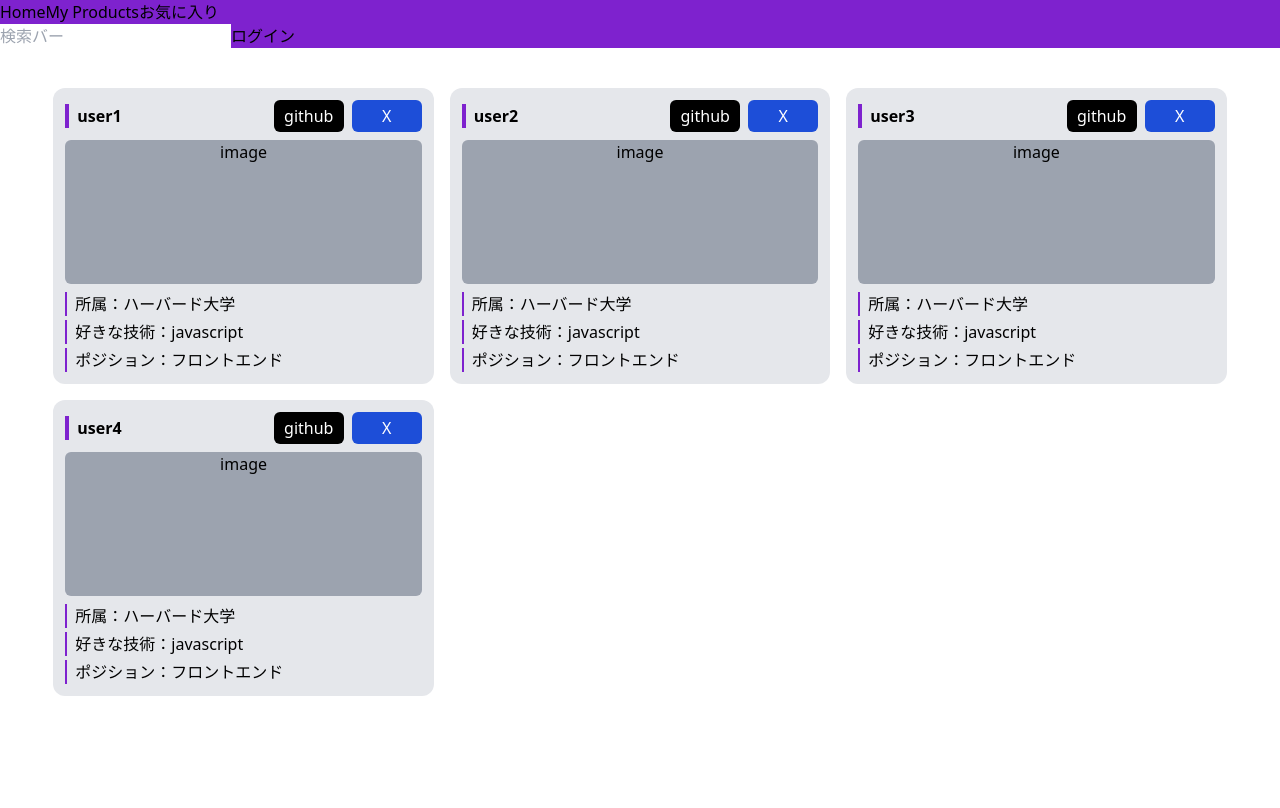
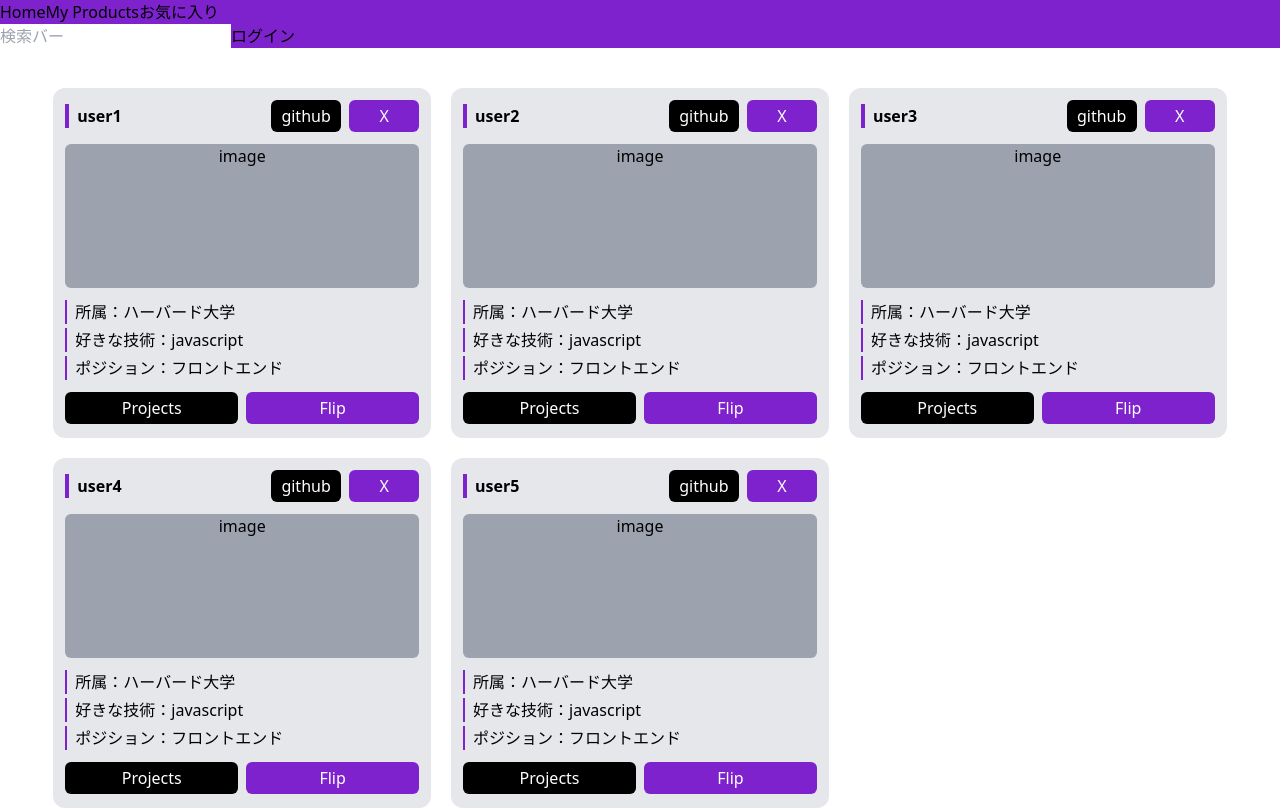
Before and after one commit to zerowater4704/dev-share, a Next.js app: page /users_page in a window 1280 px wide. Built offline with nearby package versions, Linux system fonts and the light colour scheme.

Commit message:
create users_card

```diff
--- a/src/app/users_page/componets/Card.tsx
+++ /dev/null
@@ -1,24 +0,0 @@
-const Card = ({ dummy }: { dummy: string }) => {
-  return (
-    <div className=" rounded-xl bg-gray-200 p-3">
-      <div className="flex w-full flex-col gap-2">
-        <div className="flex items-center">
-          <h1 className="flex-1 border-l-4 border-purple-700 pl-2 font-bold">{dummy}</h1>
-          <div className="flex gap-2">
-            <button className="w-[70px] rounded-md bg-black p-1 text-white">github</button>
-            <button className="w-[70px] rounded-md bg-blue-700 p-1 text-white">X</button>
-          </div>
-        </div>
-        <div className="w-ful h-36 rounded-md bg-gray-400 text-center">image</div>
-
-        <ul className="flex flex-col gap-1">
-          <li className="border-l-2 border-purple-700 pl-2">所属：ハーバード大学</li>
-          <li className="border-l-2 border-purple-700 pl-2">好きな技術：javascript</li>
-          <li className="border-l-2 border-purple-700 pl-2">ポジション：フロントエンド</li>
-        </ul>
-      </div>
-    </div>
-  )
-}
-
-export default Card
--- /dev/null
+++ b/src/app/users_page/componets/CardBack.tsx
@@ -0,0 +1,98 @@
+import Link from 'next/link'
+import type { Dispatch, SetStateAction } from 'react'
+import type { dummysType } from './CardList'
+
+const CardBack = ({
+  dummy,
+  setFlip,
+  setFlipCardId,
+}: {
+  dummy: dummysType
+  setFlip: Dispatch<SetStateAction<boolean>>
+  setFlipCardId: Dispatch<SetStateAction<number | null>>
+}) => {
+  const flipToggle = () => {
+    setFlipCardId(null)
+  }
+
+  return (
+    <div className="relative h-[350px] w-full rounded-xl bg-gray-200 p-3">
+      <div className="flex w-full flex-col gap-3">
+        <h1 className="rounded-md bg-purple-700 py-1 text-center font-bold text-white">Projects</h1>
+        <ul className="mx-1 flex flex-col gap-5">
+          <li className=" flex flex-col justify-between">
+            <div className="flex justify-between">
+              <span className="flex-1 items-center border-l-4 border-purple-700 pl-2 font-bold">
+                Todoアプリ
+              </span>
+              <div className="flex gap-1">
+                <Link href="/users_page">
+                  <button className="w-16 rounded-full bg-black p-1 text-sm text-white">
+                    GitHub
+                  </button>
+                </Link>
+                <Link href="/users_page">
+                  <button className="w-16 rounded-full bg-purple-700 p-1 text-sm text-white">
+                    App
+                  </button>
+                </Link>
+              </div>
+            </div>
+            <div className="pl-3 text-sm">⭐️⭐️⭐️⭐️⭐️4.3</div>
+          </li>
+
+          <li className=" flex flex-col justify-between">
+            <div className="flex justify-between">
+              <span className="flex-1 items-center border-l-4 border-purple-700 pl-2 font-bold">
+                Todoアプリ
+              </span>
+              <div className="flex gap-1">
+                <Link href="/users_page">
+                  <button className="w-16 rounded-full bg-black p-1 text-sm text-white">
+                    GitHub
+                  </button>
+                </Link>
+                <Link href="/users_page">
+                  <button className="w-16 rounded-full bg-purple-700 p-1 text-sm text-white">
+                    App
+                  </button>
+                </Link>
+              </div>
+            </div>
+            <div className="pl-3 text-sm">⭐️⭐️⭐️⭐️⭐️5</div>
+          </li>
+
+          <li className=" flex flex-col justify-between">
+            <div className="flex justify-between">
+              <span className="flex-1 items-center border-l-4 border-purple-700 pl-2 font-bold">
+                Todoアプリ
+              </span>
+              <div className="flex gap-1">
+                <Link href="/users_page">
+                  <button className="w-16 rounded-full bg-black p-1 text-sm text-white">
+                    GitHub
+                  </button>
+                </Link>
+                <Link href="/users_page">
+                  <button className="w-16 rounded-full bg-purple-700 p-1 text-sm text-white">
+                    App
+                  </button>
+                </Link>
+              </div>
+            </div>
+            <div className="pl-3 text-sm">⭐️⭐️⭐️⭐️⭐️3.5</div>
+          </li>
+        </ul>
+
+        <button
+          className="absolute bottom-3 right-2 w-1/2 rounded-md bg-purple-700 p-1 text-white"
+          onClick={() => flipToggle()}
+        >
+          Flip
+        </button>
+      </div>
+    </div>
+  )
+}
+
+export default CardBack
--- /dev/null
+++ b/src/app/users_page/componets/CardFront.tsx
@@ -0,0 +1,57 @@
+import Link from 'next/link'
+import type { Dispatch, SetStateAction } from 'react'
+import type { dummysType } from './CardList'
+
+const CardFront = ({
+  dummy,
+  setFlip,
+  setFlipCardId,
+}: {
+  dummy: dummysType
+  setFlip: Dispatch<SetStateAction<boolean>>
+  setFlipCardId: Dispatch<SetStateAction<number | null>>
+}) => {
+  const flipToggle = (id: number) => {
+    setFlipCardId(id)
+  }
+
+  return (
+    <div className=" h-[350px] w-auto rounded-xl bg-gray-200 p-3">
+      <div className="flex w-full flex-col gap-3">
+        <div className="flex items-center">
+          <h1 className="flex-1 border-l-4 border-purple-700 pl-2 font-bold">
+            {dummy?.name as string}
+          </h1>
+          <div className="flex gap-2">
+            <button className="w-[70px] rounded-md bg-black p-1 text-white">github</button>
+            <button className="w-[70px] rounded-md bg-purple-700 p-1 text-white">X</button>
+          </div>
+        </div>
+        <div className="w-ful h-36 rounded-md bg-gray-400 text-center">image</div>
+
+        <ul className="flex flex-col gap-1">
+          <li className="border-l-2 border-purple-700 pl-2">所属：ハーバード大学</li>
+          <li className="border-l-2 border-purple-700 pl-2">好きな技術：javascript</li>
+          <li className="border-l-2 border-purple-700 pl-2">ポジション：フロントエンド</li>
+        </ul>
+
+        <div className="flex gap-2">
+          <Link
+            href="/projects_page"
+            className="w-1/2 rounded-md bg-black p-1 text-center text-white"
+          >
+            Projects
+          </Link>
+          <button
+            className="w-1/2 rounded-md bg-purple-700 p-1 text-white"
+            onClick={() => flipToggle(dummy.id)}
+          >
+            Flip
+          </button>
+        </div>
+      </div>
+    </div>
+  )
+}
+
+export default CardFront
--- /dev/null
+++ b/src/app/users_page/componets/CardList.tsx
@@ -0,0 +1,60 @@
+'use client'
+import { useState } from 'react'
+import CardBack from './CardBack'
+import CardFront from './CardFront'
+
+export interface dummysType {
+  id: number
+  name: string
+  languages: string
+}
+
+const dummys = [
+  {
+    id: 1,
+    name: 'user1',
+    languages: 'javascript',
+  },
+  {
+    id: 2,
+    name: 'user2',
+    languages: 'java',
+  },
+  {
+    id: 3,
+    name: 'user3',
+    languages: 'python',
+  },
+  {
+    id: 4,
+    name: 'user4',
+    languages: 'typescript',
+  },
+  {
+    id: 5,
+    name: 'user5',
+    languages: 'ruby',
+  },
+] as dummysType[]
+
+const CardList = () => {
+  const [flip, setFlip] = useState<boolean>(false)
+  const [flipCardId, setFlipCardId] = useState<number | null>(null)
+
+  return (
+    <ul className="mx-auto mt-10 grid w-11/12 grid-cols-3 gap-5">
+      {dummys.map((dummy, index) => (
+        // eslint-disable-next-line react/jsx-key
+        <div className="size-auto">
+          {flipCardId === dummy.id ? (
+            <CardBack key={index} dummy={dummy} setFlip={setFlip} setFlipCardId={setFlipCardId} />
+          ) : (
+            <CardFront key={index} dummy={dummy} setFlip={setFlip} setFlipCardId={setFlipCardId} />
+          )}
+        </div>
+      ))}
+    </ul>
+  )
+}
+
+export default CardList
--- a/src/app/users_page/page.tsx
+++ b/src/app/users_page/page.tsx
@@ -1,14 +1,9 @@
-import Card from './componets/Card'
+import CardList from './componets/CardList'
 
-const dummy = ['user1', 'user2', 'user3', 'user4']
 const page = () => {
   return (
     <div className="size-full">
-      <ul className="mx-auto mt-10 grid h-auto w-11/12 grid-cols-3 gap-4">
-        {dummy.map((dummy, index) => (
-          <Card key={index} dummy={dummy} />
-        ))}
-      </ul>
+      <CardList />
     </div>
   )
 }
```
